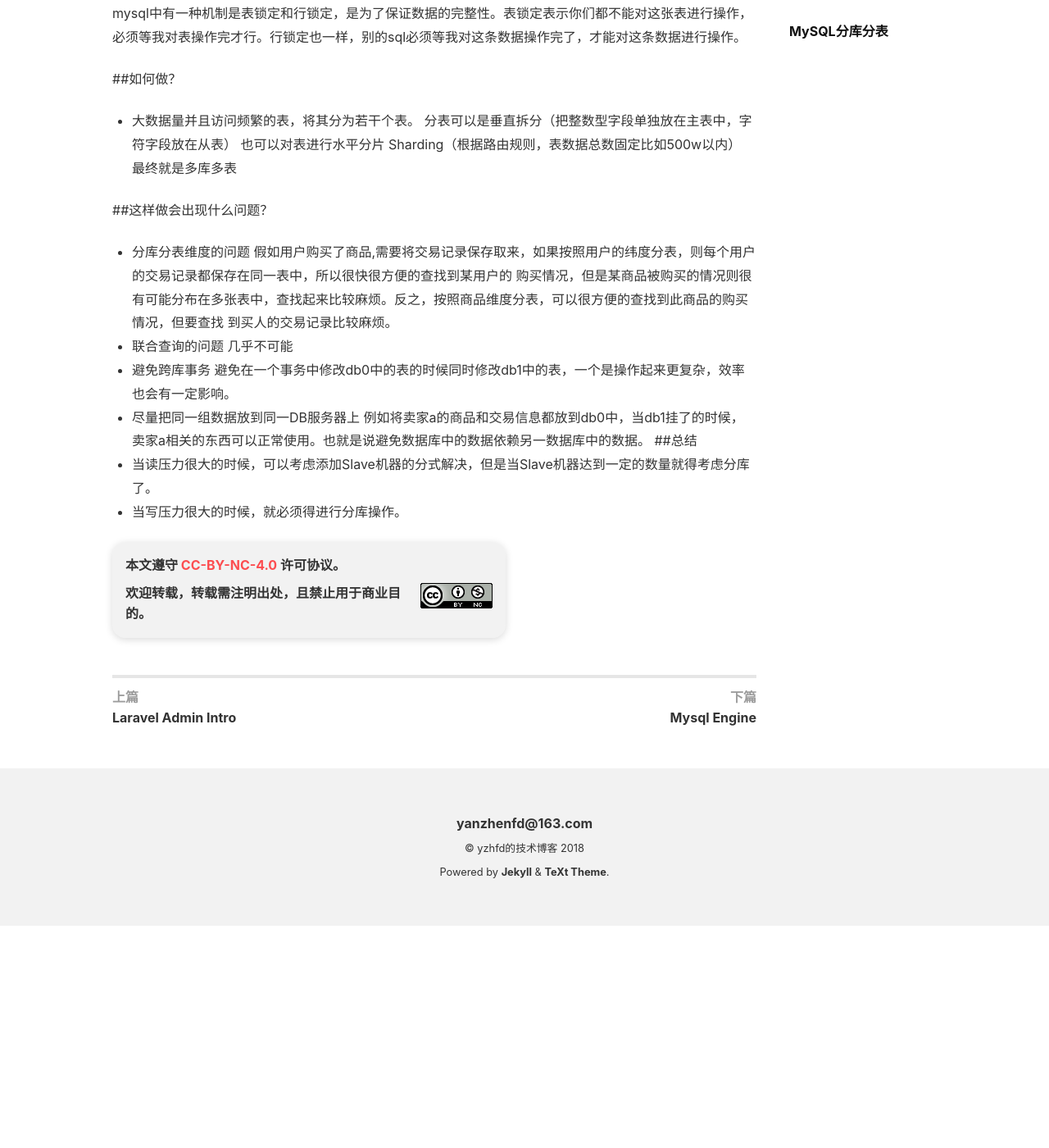
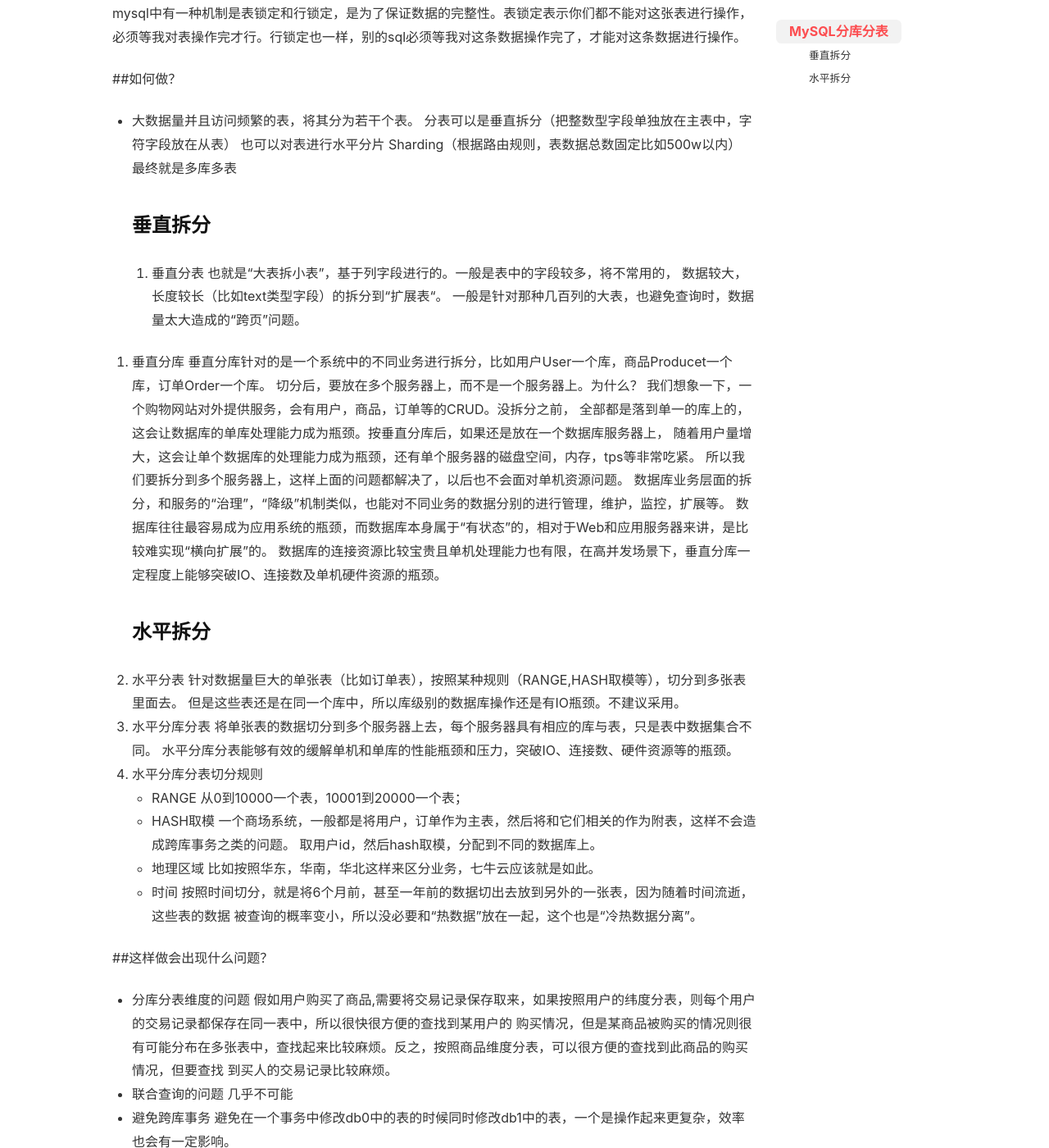
Before and after one commit to yzhfd/yzhfd.github.io, a Jekyll site: the page built from _posts/2018-7-18-mysql-split-table.md, in a window 1280 px wide and 1400 px high, scrolled down 408 px. Shown: the whole window at 82% size. Built offline with Jekyll 4.4.1, drawn with Linux system fonts in a browser that asks for light colours; nearby versions of some CDN libraries; our own code applies the rules of GitHub Pages for plain Markdown files; before the commit the page ends 1537 px from its top, so only the background shows below that; some of the changed text lies outside the part shown.

Commit message:
mysql分库分表

```diff
--- a/_posts/2018-7-18-mysql-split-table.md
+++ b/_posts/2018-7-18-mysql-split-table.md
@@ -11,6 +11,29 @@ mysql中有一种机制是表锁定和行锁定，是为了保证数据的完整
   分表可以是垂直拆分（把整数型字段单独放在主表中，字符字段放在从表）
   也可以对表进行水平分片 Sharding（根据路由规则，表数据总数固定比如500w以内）
   最终就是多库多表
+### 垂直拆分
+1. 垂直分表
+也就是“大表拆小表”，基于列字段进行的。一般是表中的字段较多，将不常用的， 数据较大，长度较长（比如text类型字段）的拆分到“扩展表“。 一般是针对那种几百列的大表，也避免查询时，数据量太大造成的“跨页”问题。
+
+2. 垂直分库
+	垂直分库针对的是一个系统中的不同业务进行拆分，比如用户User一个库，商品Producet一个库，订单Order一个库。 切分后，要放在多个服务器上，而不是一个服务器上。为什么？ 我们想象一下，一个购物网站对外提供服务，会有用户，商品，订单等的CRUD。没拆分之前， 全部都是落到单一的库上的，这会让数据库的单库处理能力成为瓶颈。按垂直分库后，如果还是放在一个数据库服务器上， 随着用户量增大，这会让单个数据库的处理能力成为瓶颈，还有单个服务器的磁盘空间，内存，tps等非常吃紧。 所以我们要拆分到多个服务器上，这样上面的问题都解决了，以后也不会面对单机资源问题。
+    数据库业务层面的拆分，和服务的“治理”，“降级”机制类似，也能对不同业务的数据分别的进行管理，维护，监控，扩展等。 数据库往往最容易成为应用系统的瓶颈，而数据库本身属于“有状态”的，相对于Web和应用服务器来讲，是比较难实现“横向扩展”的。 数据库的连接资源比较宝贵且单机处理能力也有限，在高并发场景下，垂直分库一定程度上能够突破IO、连接数及单机硬件资源的瓶颈。
+### 水平拆分
+1. 水平分表
+针对数据量巨大的单张表（比如订单表），按照某种规则（RANGE,HASH取模等），切分到多张表里面去。 但是这些表还是在同一个库中，所以库级别的数据库操作还是有IO瓶颈。不建议采用。
+
+2. 水平分库分表
+将单张表的数据切分到多个服务器上去，每个服务器具有相应的库与表，只是表中数据集合不同。 水平分库分表能够有效的缓解单机和单库的性能瓶颈和压力，突破IO、连接数、硬件资源等的瓶颈。
+
+3. 水平分库分表切分规则
+- RANGE
+从0到10000一个表，10001到20000一个表；
+- HASH取模
+一个商场系统，一般都是将用户，订单作为主表，然后将和它们相关的作为附表，这样不会造成跨库事务之类的问题。 取用户id，然后hash取模，分配到不同的数据库上。
+- 地理区域
+比如按照华东，华南，华北这样来区分业务，七牛云应该就是如此。
+- 时间
+按照时间切分，就是将6个月前，甚至一年前的数据切出去放到另外的一张表，因为随着时间流逝，这些表的数据 被查询的概率变小，所以没必要和“热数据”放在一起，这个也是“冷热数据分离”。
 
 ##这样做会出现什么问题？
 - 分库分表维度的问题
@@ -21,6 +44,9 @@ mysql中有一种机制是表锁定和行锁定，是为了保证数据的完整
    避免在一个事务中修改db0中的表的时候同时修改db1中的表，一个是操作起来更复杂，效率也会有一定影响。
 - 尽量把同一组数据放到同一DB服务器上
   例如将卖家a的商品和交易信息都放到db0中，当db1挂了的时候，卖家a相关的东西可以正常使用。也就是说避免数据库中的数据依赖另一数据库中的数据。
+- 多库结果集合并（group by，order by）
+-
 ##总结
 - 当读压力很大的时候，可以考虑添加Slave机器的分式解决，但是当Slave机器达到一定的数量就得考虑分库了。
 - 当写压力很大的时候，就必须得进行分库操作。
+- 目前市面上的分库分表中间件相对较多，其中基于代理方式的有MySQL Proxy和Amoeba， 基于Hibernate框架的是Hibernate Shards，基于jdbc的有当当sharding-jdbc， 基于mybatis的类似maven插件式的有蘑菇街的蘑菇街TSharding， 通过重写spring的ibatis template类的Cobar Client。
```
